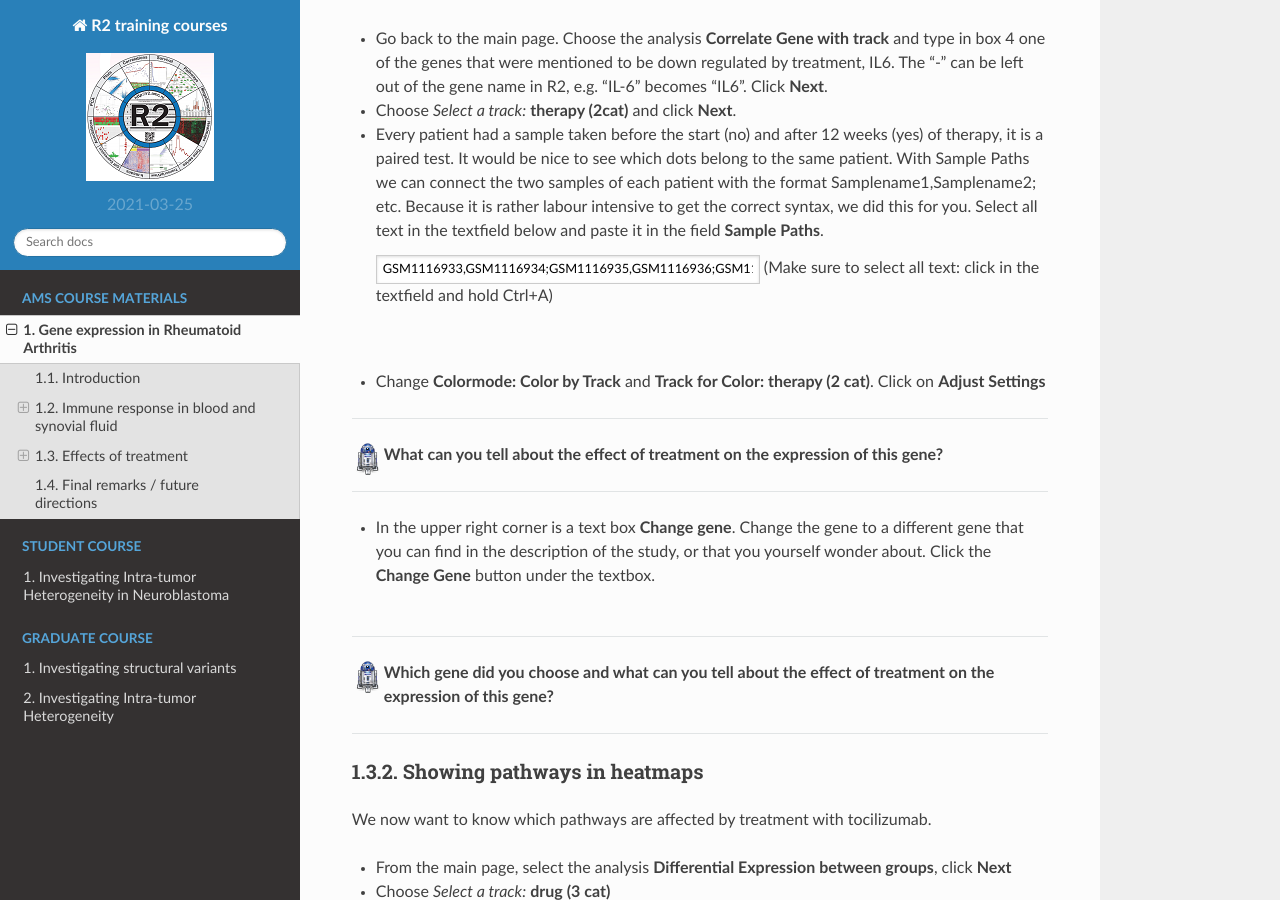
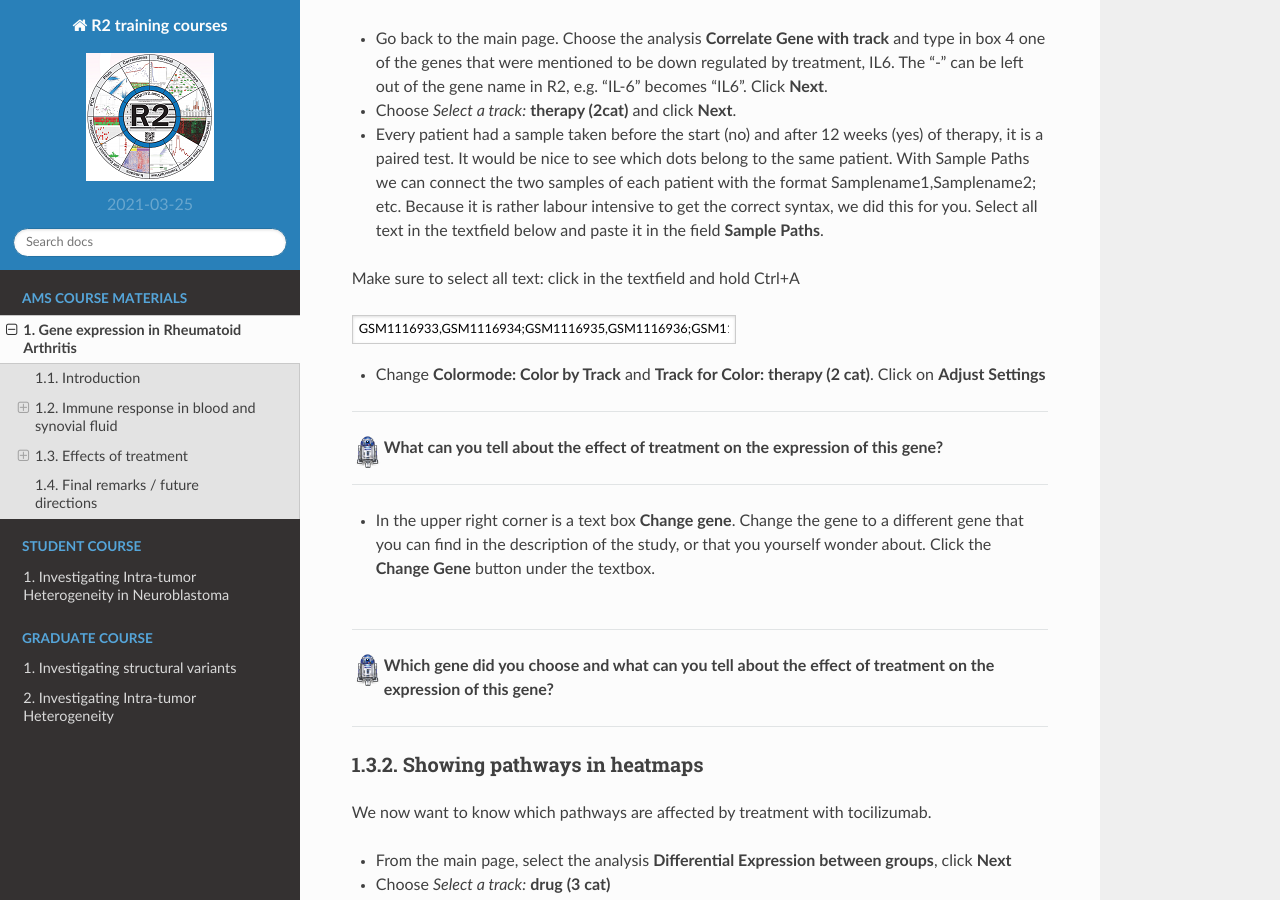
Before and after one commit to antronerds/r2-training-courses, a Sphinx documentation site: the page built from docs/RNA_seq_data_analysis_Using_Rheumatoid_Arthritis_data.md, in a window 1280 px wide and 900 px high, scrolled down 9204 px. Built offline with Sphinx 7.4.7 and the Read the Docs theme 2.0.0, drawn with Linux system fonts in a browser that asks for light colours; pages that are not in the unit, such as notebooks, are missing from menus.

Commit message:
AMS last adaptations button

```diff
--- a/docs/RNA_seq_data_analysis_Using_Rheumatoid_Arthritis_data.md
+++ b/docs/RNA_seq_data_analysis_Using_Rheumatoid_Arthritis_data.md
@@ -254,7 +254,9 @@ Since this set is treatment related, let's plot the data to see if treatment has
 * Choose *Select a track:* **therapy (2cat)** and click **Next**.
 * Every patient had a sample taken before the start (no) and after 12 weeks (yes) of therapy, it is a paired test. It would be nice to see which dots belong to the same patient. With Sample Paths we can connect the two samples of each patient with the format Samplename1,Samplename2; etc. Because it is rather labour intensive to get the correct syntax, we did this for you. Select all text in the textfield below and paste it in the field **Sample Paths**.
 
-  <input type="text" name="chainedsams" value="GSM1116933,GSM1116934;GSM1116935,GSM1116936;GSM1116937,GSM1116938;GSM1116939,GSM1116940;GSM1116941,GSM1116942; GSM1116943,GSM1116944;GSM1116945,GSM1116946;GSM1116947,GSM1116948;GSM1116949,GSM1116950;GSM1116951,GSM1116952; GSM1116953,GSM1116954;GSM1116955,GSM1116956;GSM1116957,GSM1116958;GSM1116959,GSM1116960;GSM1116961,GSM1116962; GSM1116963,GSM1116964;GSM1116965,GSM1116966;GSM1116967,GSM1116968;GSM1116969,GSM1116970;GSM1116971,GSM1116972" size="50"> (Make sure to select all text: click in the textfield and hold Ctrl+A)
+Make sure to select all text: click in the textfield and hold Ctrl+A
+
+  <input type="text" name="chainedsams" value="GSM1116933,GSM1116934;GSM1116935,GSM1116936;GSM1116937,GSM1116938;GSM1116939,GSM1116940;GSM1116941,GSM1116942; GSM1116943,GSM1116944;GSM1116945,GSM1116946;GSM1116947,GSM1116948;GSM1116949,GSM1116950;GSM1116951,GSM1116952; GSM1116953,GSM1116954;GSM1116955,GSM1116956;GSM1116957,GSM1116958;GSM1116959,GSM1116960;GSM1116961,GSM1116962; GSM1116963,GSM1116964;GSM1116965,GSM1116966;GSM1116967,GSM1116968;GSM1116969,GSM1116970;GSM1116971,GSM1116972" size="50">
 
 <br>
 <br>
```
